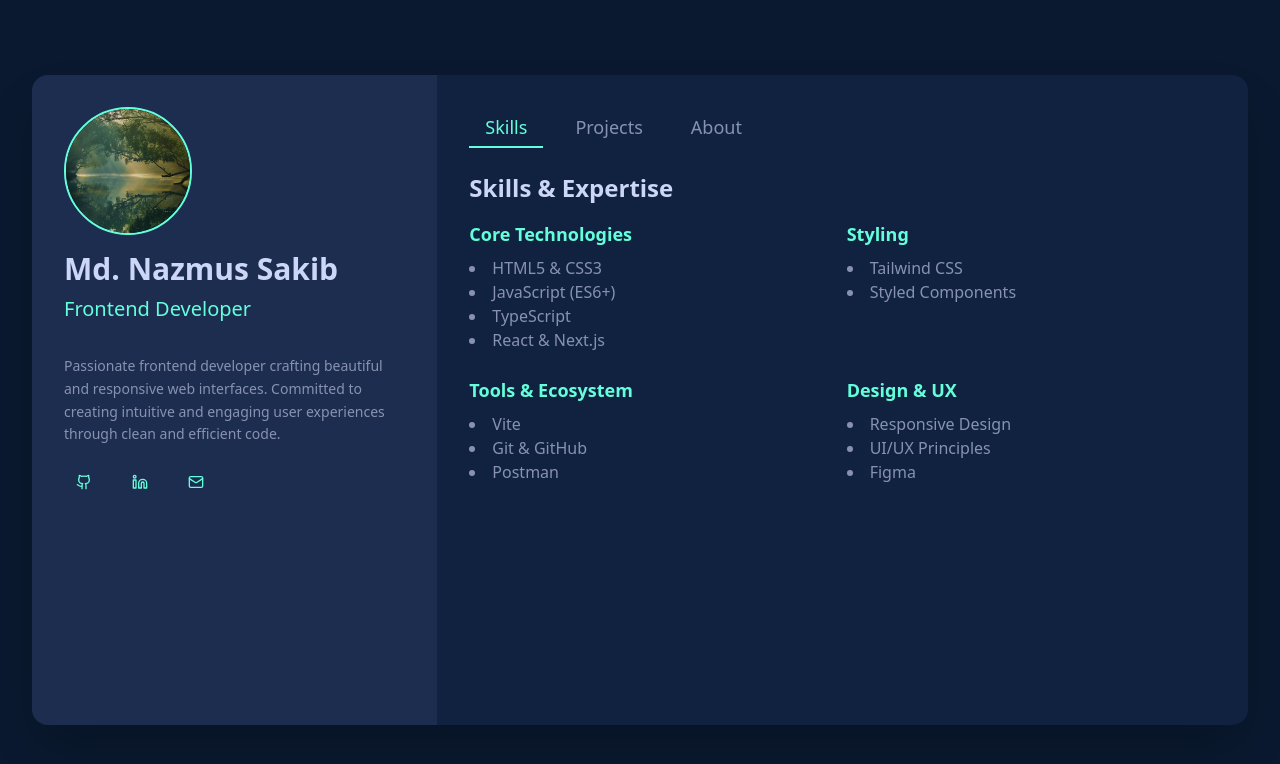
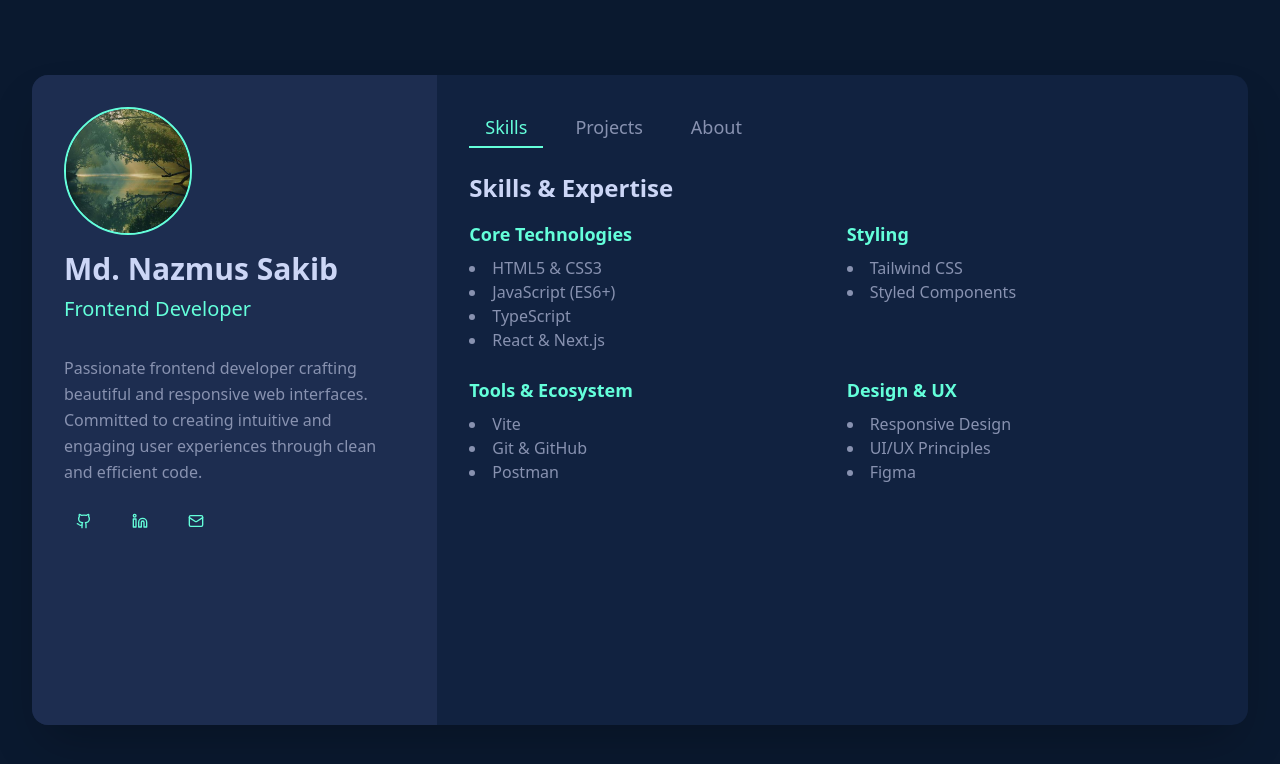
Before and after one commit to searchsakib/searchsakib.github.io, a Next.js app: page / in a window 1280 px wide. Shown: the top 764 px of the page. Built offline with nearby package versions, Linux system fonts and the light colour scheme.

Commit message:
Change paragraph text size from small to base

```diff
--- a/src/app/page.tsx
+++ b/src/app/page.tsx
@@ -83,7 +83,7 @@ export default function Portfolio() {
             <p className="text-xl mb-4 text-[#64ffda]">Frontend Developer</p>
           </div>
           <div data-aos="fade-up" className="space-y-4">
-            <p className="text-sm leading-relaxed">
+            <p className="text-base leading-relaxed">
               Passionate frontend developer crafting beautiful and responsive
               web interfaces. Committed to creating intuitive and engaging user
               experiences through clean and efficient code.
```
